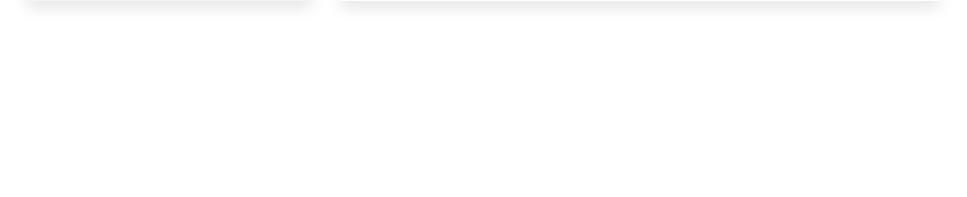
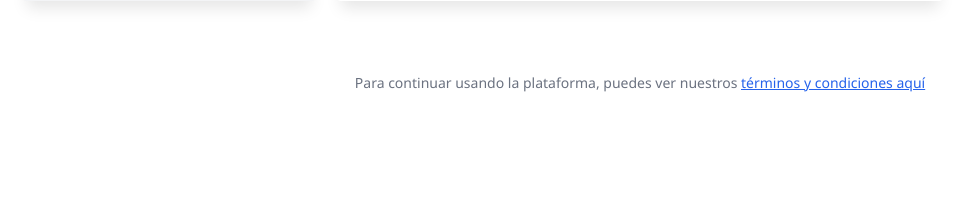
Before and after one commit to LizbethFV/Expediente-Unico-de-Salud, a Flask app: template templates/index.html in a window 1280 px wide. Shown: the part 465-662 px from the top of the page, without its empty margins (0-967 px from the left). Run offline with Flask 3, Linux system fonts and the light colour scheme; the template is opened without the code that fills it: most values are stand-ins (such as "Sample title", 1, 10 or a date in 2020); grey boxes marked "Sample" are stand-in pictures; some libraries are stand-ins or nearby versions.

Commit message:
Agregacion: Terminos y condiciones

```diff
--- a/templates/index.html
+++ b/templates/index.html
@@ -361,8 +361,91 @@
             </form>
         </div>
     </div>
+    <div class="mt-12 text-center pb-6">
+        <p class="text-sm text-gray-500">
+            Para continuar usando la plataforma, puedes ver nuestros
+            <button type="button" onclick="abrirModalTerminos()"
+                class="text-blue-600 hover:text-blue-800 font-medium underline focus:outline-none">
+                términos y condiciones aquí
+            </button>
+        </p>
+    </div>
+
+    <!-- ========================================== -->
+    <!-- VENTANA EMERGENTE (MODAL) -->
+    <!-- ========================================== -->
+    <div id="modalTerminos"
+        class="fixed inset-0 z-50 hidden bg-gray-900 bg-opacity-50 flex items-center justify-center p-4 backdrop-blur-sm animate-fade-in">
+        <div class="bg-white rounded-xl shadow-2xl max-w-2xl w-full max-h-[80vh] flex flex-col overflow-hidden transform transition-all scale-95 opacity-0 duration-300"
+            id="contenidoModal">
+
+            <!-- Encabezado -->
+            <div class="p-6 border-b border-gray-200 bg-gray-50">
+                <h3 class="text-xl font-bold text-gray-900 flex items-center gap-2">
+                    ⚖️ Términos y Condiciones de Uso
+                </h3>
+            </div>
+
+            <!-- Cuerpo con Scroll para los Términos -->
+            <div class="p-6 overflow-y-auto text-sm text-gray-600 space-y-4 leading-relaxed">
+                <p class="font-semibold text-gray-800">Última actualización: Mayo 2026</p>
+
+                <h4 class="font-bold text-gray-900 text-base mt-2">1. Aceptación de los Términos</h4>
+                <p>Al acceder y utilizar la plataforma digital de información centralizada, el usuario acepta de manera
+                    expresa y sin reserva alguna los presentes términos y condiciones de uso.</p>
+
+                <h4 class="font-bold text-gray-900 text-base mt-2">2. Protección de Datos y Confidencialidad</h4>
+                <p>Toda la información ingresada, incluyendo datos clínicos, expedientes y anexos de especialidad
+                    médica, está estrictamente protegida. Queda prohibida la reproducción, alteración o filtración de la
+                    base de datos a terceros sin la debida autorización explícita.</p>
+
+                <h4 class="font-bold text-gray-900 text-base mt-2">3. Uso Responsable de la Información</h4>
+                <p>El acceso a los módulos de consulta y administración está reservado para personal autorizado del
+                    equipo de salud. El usuario es completamente responsable de resguardar sus credenciales de acceso
+                    para evitar filtraciones en el servidor.</p>
+
+                <h4 class="font-bold text-gray-900 text-base mt-2">4. Limitación de Responsabilidad</h4>
+                <p>La plataforma actúa como una herramienta de centralización y soporte técnico digital. Las decisiones
+                    clínicas tomadas con base en las simulaciones o reportes registrados son responsabilidad exclusiva
+                    del personal médico a cargo.</p>
+            </div>
+
+            <!-- Pie del Modal con el Botón -->
+            <div class="p-4 border-t border-gray-200 bg-gray-50 flex justify-end">
+                <button type="button" onclick="cerrarModalTerminos()"
+                    class="bg-blue-600 hover:bg-blue-700 text-white font-semibold py-2 px-6 rounded-lg shadow transition-colors duration-200 focus:outline-none focus:ring-2 focus:ring-blue-500 focus:ring-offset-2">
+                    Aceptar y Continuar
+                </button>
+            </div>
+
+        </div>
+    </div>
 
     <script>
+        function abrirModalTerminos() {
+            const modal = document.getElementById('modalTerminos');
+            const contenido = document.getElementById('contenidoModal');
+
+            modal.classList.remove('hidden');
+            // Pequeño delay para que la transición de Tailwind se note fluida
+            setTimeout(() => {
+                contenido.classList.remove('scale-95', 'opacity-0');
+                contenido.classList.add('scale-100', 'opacity-100');
+            }, 10);
+        }
+
+        function cerrarModalTerminos() {
+            const modal = document.getElementById('modalTerminos');
+            const contenido = document.getElementById('contenidoModal');
+
+            contenido.classList.remove('scale-100', 'opacity-100');
+            contenido.classList.add('scale-95', 'opacity-0');
+
+            // Esperamos a que termine la animación de desvanecido para ocultarlo por completo
+            setTimeout(() => {
+                modal.classList.add('hidden');
+            }, 200);
+        }
         // 1. Tus funciones existentes para abrir/cerrar manualmente
         function openModalConsulta() {
             const modal = document.getElementById('modalConsulta');
```
